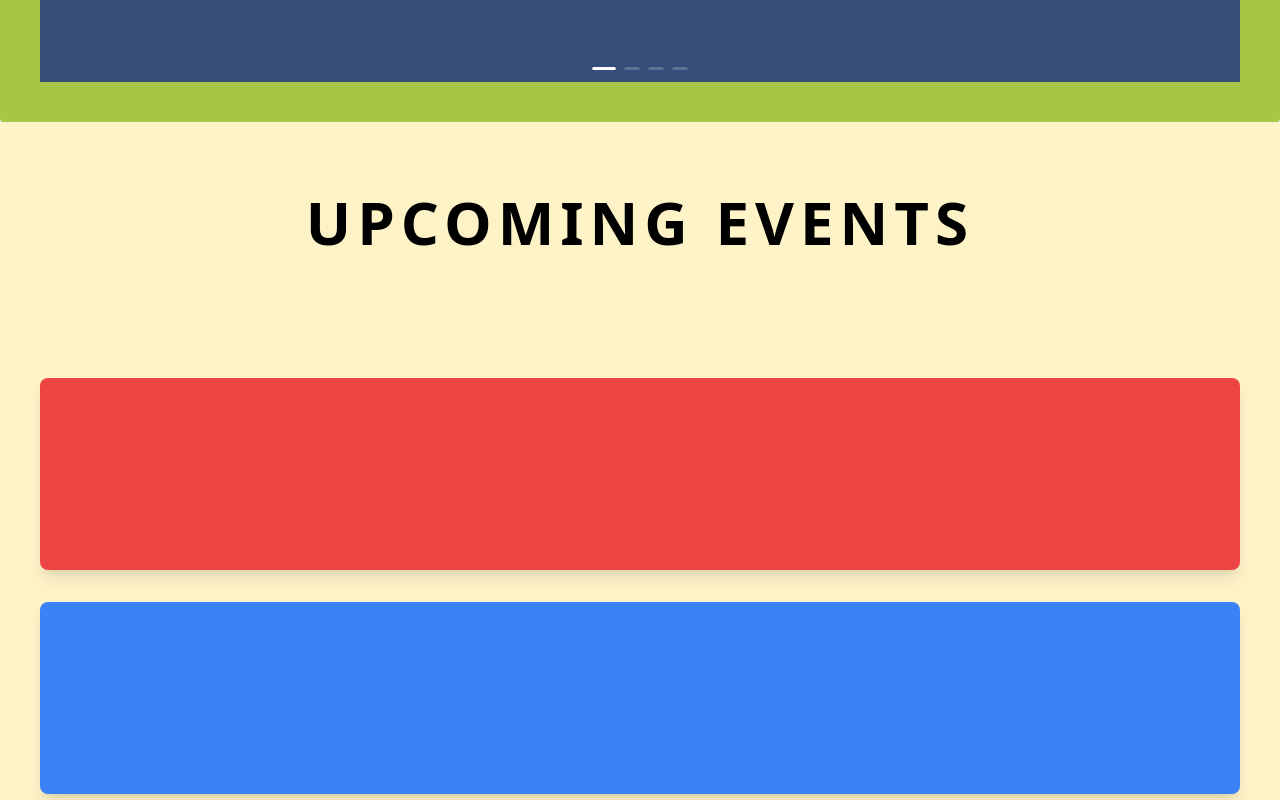
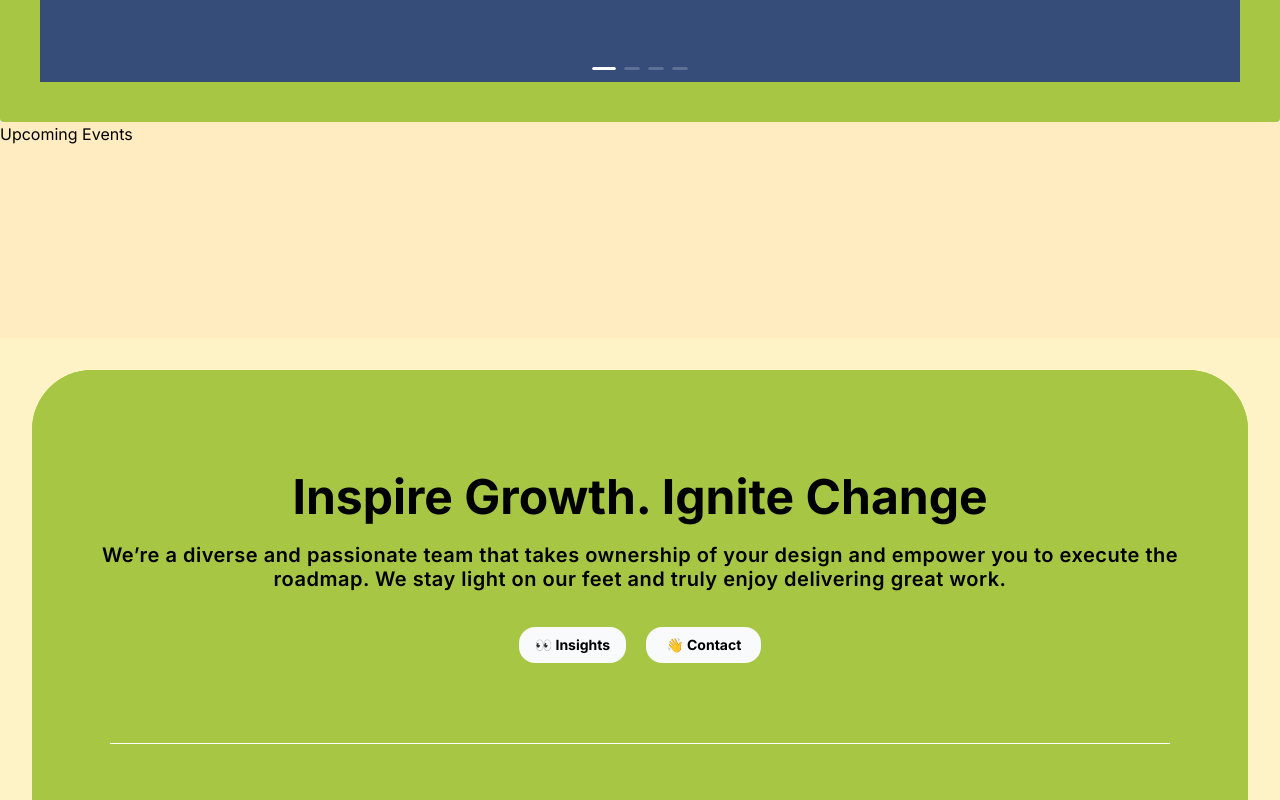
Before and after one commit to Akshat-Vashisht/student-council-website-v2, a Next.js app: page /events in a window 1280 px wide. Shown: the part 700-1500 px from the top of the page. Built offline with nearby package versions, Linux system fonts and the light colour scheme.

Commit message:
Add: changes

```diff
--- a/components/Events/Upcoming.js
+++ b/components/Events/Upcoming.js
@@ -1,27 +1,51 @@
-"use client";
+import { memo } from "react";
+
+const RectangleIcon = () => (
+  <img
+    src="https://cdn.builder.io/api/v1/image/assets/TEMP/72e467b269ee78d4b2885ed6b7646e0cf54b101b8c374ba67238c06140a9691b?apiKey=6e0b39cac1cf445b93dc7744259e3ead&"
+    className="w-full aspect-[1.03] fill-yellow-300 max-w-[186px]"
+  />
+);
 
 function Upcoming() {
-  const colors = ["bg-red-500", "bg-blue-500", "bg-green-500"];
+  // Mock events data
+  const events = [
+    {
+      id: 1,
+      date: "29",
+      month: "Feb",
+      title: "Event 1",
+      description:
+        "Lorem ipsum dolor sit amet, consectetur adipiscing elit. Cras ac eleifend metus. Cras sed purus eu ligula tincidunt placerat. In luctus augue nec varius maximus. Pellentesque egestas augue est, eget.",
+    },
+    {
+      id: 2,
+      date: "15",
+      month: "Mar",
+      title: "Event 2",
+      description:
+        "Lorem ipsum dolor sit amet, consectetur adipiscing elit. Cras ac eleifend metus. Cras sed purus eu ligula tincidunt placerat. In luctus augue nec varius maximus. Pellentesque egestas augue est, eget.",
+    },
+    {
+      id: 3,
+      date: "20",
+      month: "Apr",
+      title: "Event 3",
+      description:
+        "Lorem ipsum dolor sit amet, consectetur adipiscing elit. Cras ac eleifend metus. Cras sed purus eu ligula tincidunt placerat. In luctus augue nec varius maximus. Pellentesque egestas augue est, eget.",
+    },
+  ];
 
   return (
-    <div>
-      <div className="bg-amber-100">
-        <div className="text-center text-black text-6xl font-black font-sans uppercase leading-10 tracking-widest p-20">
-          Upcoming Events
-        </div>
-        <div className="p-10">
-          <div className="flex flex-col items-center">
-            {colors.map((color, index) => (
-              <div
-                key={index}
-                className={`w-full h-48 my-4 rounded-lg shadow-lg ${color}`}
-              ></div>
-            ))}
-            </div>
-          </div>
-        </div>
-      </div>
+    <div
+      className={`use client bg-[#FFECC1] w-full mx-auto flex flex-col items-start relative`}
+    >
+      <div>Upcoming Events</div>
+      {events.map((event) => (
+        <div key={event.id} className="relative w-full mx-auto my-8"></div>
+      ))}
+    </div>
   );
 }
 
-export default Upcoming;
+export default memo(Upcoming);
```
